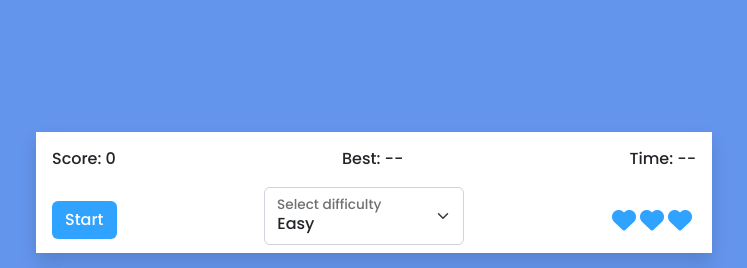
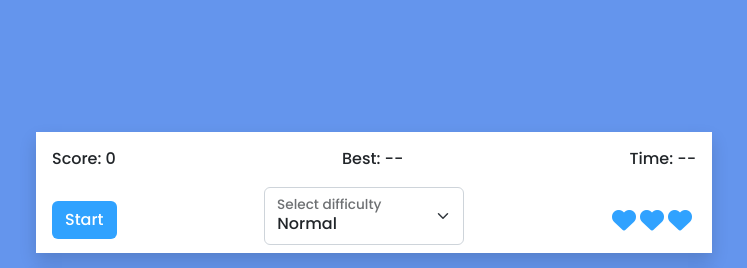
Before and after one commit to josue052015/memory-game, an Angular app in the folder memory-game/: page / in a window 1280 px wide. Shown: the top 268 px of the page, without its empty margins (266-1013 px from the left). Built offline with nearby package versions, Linux system fonts and the light colour scheme.

Commit message:
set game difficulty begin

```diff
--- a/memory-game/src/app/app.component.html
+++ b/memory-game/src/app/app.component.html
@@ -2,9 +2,9 @@
     <div [ngClass]="{'events-disabled': !menuEventsAllowed}">
         <app-menu [gameStatus]="gameStatus" [attempsRemaining]="attempsRemaining" [gameDifficulty]="difficulty"
         [counter]="timeCounter" [score]="currentScore" [highScore]="highScore" [menuEventsAllowed]="menuEventsAllowed"
-        (onStartGame)="startGame()" (onGameOver)="endGame()"></app-menu>
+        (onStartGame)="startGame()" (onGameOver)="endGame()" (onDifficultyChange)="handleGameDifficultyChanged($event.currentTarget.value)"></app-menu>
     </div>
-    <app-keyboard [gameStatus]="gameStatus" [attempsRemaining]="attempsRemaining"
+    <app-keyboard [gameStatus]="gameStatus" [attempsRemaining]="attempsRemaining" [gameDifficulty]="difficulty"
         (onAttempFailed)="handleAttempFailed()" (onStageCompleted)="handleStageCompleted()"
         (onStageGenerationCompleted)="handleStageGenerated()"></app-keyboard>
 </div>
--- a/memory-game/src/app/app.component.ts
+++ b/memory-game/src/app/app.component.ts
@@ -11,26 +11,28 @@ export class AppComponent {
 
   title = 'memory-game';
   attempsRemaining = 3
-  difficulty = GameDifficulty.Normal;
+  difficulty = localStorage.getItem('gameDifficulty')
+    ? localStorage.getItem('gameDifficulty')
+    : GameDifficulty.Normal;
   gameStatus = GameStatus.GameOver;
   currentScore = 0;
   timeCounter = 0;
   menuEventsAllowed = true;
   highScore = localStorage.getItem('highScore')
 
-  setCounter(){
+  setCounter() {
     switch (this.difficulty) {
       case GameDifficulty.Easy:
-        this.timeCounter =  30
+        this.timeCounter = 30
         break;
       case GameDifficulty.Normal:
-        this.timeCounter =  40
+        this.timeCounter = 40
         break;
       case GameDifficulty.Hard:
-        this.timeCounter =  50
+        this.timeCounter = 50
         break;
       case GameDifficulty.Insane:
-        this.timeCounter =  60
+        this.timeCounter = 60
         break;
     }
   }
@@ -66,4 +68,8 @@ export class AppComponent {
     this.menuEventsAllowed = true;
     this.setCounter();
   }
+
+  handleGameDifficultyChanged(difficulty: any) {
+     localStorage.setItem('gameDifficulty', difficulty)
+  }
 }
--- a/memory-game/src/app/pages/keyboard/keyboard.component.ts
+++ b/memory-game/src/app/pages/keyboard/keyboard.component.ts
@@ -1,4 +1,5 @@
 import { Component, Input, OnChanges, OnInit, Output, SimpleChanges, EventEmitter } from '@angular/core';
+import { GameDifficulty } from 'src/app/shared/enums/game-difficulty.enum';
 import { GameStatus } from 'src/app/shared/enums/game-status.enum';
 import { IKeyboardElement } from 'src/app/shared/models/keyboard-element.model';
 
@@ -10,6 +11,7 @@ import { IKeyboardElement } from 'src/app/shared/models/keyboard-element.model';
 export class KeyboardComponent implements OnInit, OnChanges {
 
   @Input() gameStatus: any;
+  @Input() gameDifficulty: any;
   @Input() attempsRemaining: any;
   @Output() onAttempFailed = new EventEmitter();
   @Output() onStageCompleted = new EventEmitter();
@@ -34,7 +36,7 @@ export class KeyboardComponent implements OnInit, OnChanges {
     if (changes) {
       switch (changes['gameStatus']?.currentValue) {
         case GameStatus.GameStarted:
-          this.generateGameStage()
+          this.startChallenge()
           break;
         case GameStatus.GameOver:
           this.endChallenge()
@@ -42,6 +44,23 @@ export class KeyboardComponent implements OnInit, OnChanges {
       }
     }
 
+  }
+
+  startChallenge() {
+    switch (Number(this.gameDifficulty)) {
+      case GameDifficulty.Easy:
+        this.generateGameStage(4, 700)
+        break
+      case GameDifficulty.Normal:
+        this.generateGameStage(4, 500)
+        break;
+      case GameDifficulty.Hard:
+        this.generateGameStage(6, 500)
+        break;
+      case GameDifficulty.Insane:
+        this.generateGameStage(10, 500)
+        break;
+    }
   }
 
   generateKeyboardElements() {
@@ -56,7 +75,7 @@ export class KeyboardComponent implements OnInit, OnChanges {
     this.keyboardActive = false
   }
 
-  generateGameStage(combinationsLength = 4, displayColorTime = 500) {
+  generateGameStage(combinationsLength: number = 4, displayColorTime:number = 500) {
     this.keyboardActive = false
     let randomItem = this.getRandomInt()
     this.keysCombination.push(randomItem)
@@ -69,7 +88,7 @@ export class KeyboardComponent implements OnInit, OnChanges {
       const stageGenerationInProgress = this.combinationCounter < combinationsLength
       if (stageGenerationInProgress) {
         this.combinationCounter += 1
-        this.generateGameStage()
+        this.generateGameStage(combinationsLength,displayColorTime)
       }
       else {
         this.combinationCounter = 1
--- a/memory-game/src/app/pages/menu/menu.component.html
+++ b/memory-game/src/app/pages/menu/menu.component.html
@@ -10,8 +10,8 @@
         <button type="button" class="btn end-btn" (click)="endGame()"
             *ngIf="gameStatus == gameStatusEnum.GameStarted">End Game</button>
         <div class="mb-2 choose-difficulty form-floating">
-            <select class="form-select" id="difficulty-select">
-                <option  *ngFor="let item of gameDifficultyValues">{{item | gameDifficultyValue}}</option>
+            <select class="form-select" id="difficulty-select" (change)="onDifficultyChange.emit($event)">
+                <option *ngFor="let item of gameDifficultyValues" [selected]="item == gameDifficulty" [value]="item">{{item | gameDifficultyValue}}</option>
             </select>
             <label for="difficulty-select">Select difficulty</label>
         </div>
--- a/memory-game/src/app/pages/menu/menu.component.ts
+++ b/memory-game/src/app/pages/menu/menu.component.ts
@@ -22,6 +22,7 @@ export class MenuComponent implements OnInit, OnChanges {
   @Input() menuEventsAllowed: any;
   @Output() onStartGame = new EventEmitter()
   @Output() onGameOver = new EventEmitter()
+  @Output() onDifficultyChange = new EventEmitter()
 
   constructor() { }
 
```
